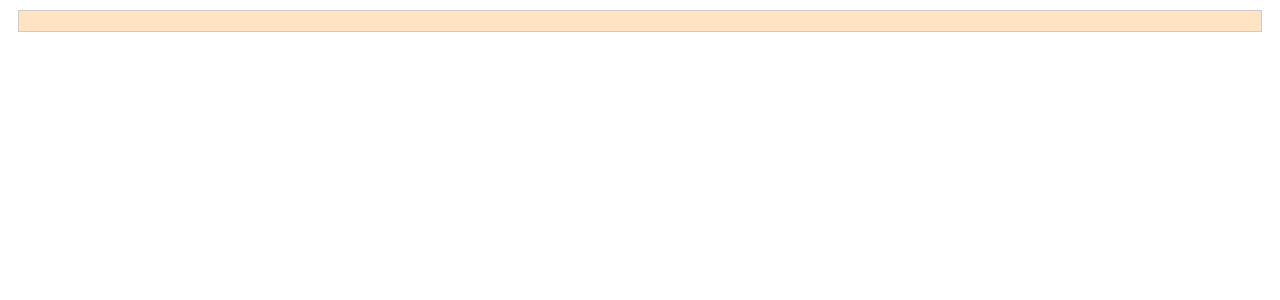
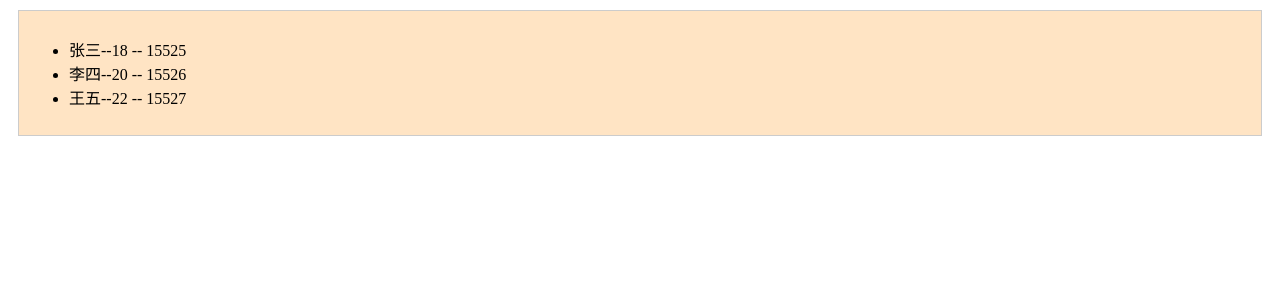
Before and after one commit to 1649125778/hello_vue3, a Vue app: page / in a window 1280 px wide. Shown: the top 300 px of the page. Built offline with nearby package versions, Linux system fonts and the light colour scheme; the HTML template or start-up script is replaced by a standard one.

Commit message:
受用defineprop接受父组件传输的数据

```diff
--- a/src/App.vue
+++ b/src/App.vue
@@ -1,9 +1,31 @@
 <template>
-    <Person ref = "ceshiren"/>
+    <Person a= "哈哈" :list = 'personList'/>
 </template>
 
 <script lang="ts" setup name = "App">
     import Person from './components/Person.vue'
+    import { reactive} from 'vue'
+    // 引入 Person 组件
+    import { type PersonInter, type Persons } from '@/types'
+    let personList = reactive<Persons>( [
+        {
+            name: '张三',
+            age: 18,
+            tel: 15525,
+            x: 10,
+        },
+        {
+            name: '李四',
+            age: 20,
+            tel: 15526
+        },
+        {
+            name: '王五',
+            age: 22,
+            tel: 15527
+        }
+    ])
+
 </script>
 
 <style scoped>
--- a/src/components/Person.vue
+++ b/src/components/Person.vue
@@ -1,36 +1,21 @@
 
 <template>
     <div class="person">
+        <ul>
+            <li v-for="item in x.list" :key="item.name">
+                {{ item.name }}--{{ item.age }} -- {{ item.tel }}
+            </li>
+        </ul>
 
     </div>
 </template>
 
 <script setup lang="ts" name="Person">
-import { type PersonInter, type Persons } from '@/types'
-    // 引入 PersonInter 接口
-    let person: PersonInter = {
-        name: '张三',
-        age: 18,
-        tel: 15525
-    }
 
-    let persons: Persons = [
-        {
-            name: '张三',
-            age: 18,
-            tel: 15525
-        },
-        {
-            name: '李四',
-            age: 20,
-            tel: 15526
-        },
-        {
-            name: '王五',
-            age: 22,
-            tel: 15527
-        }
-    ]
+import { defineProps } from 'vue';
+
+let x = defineProps(['list'])
+console.log("接受的list",x.list)
 
 
 </script>
--- a/src/types/index.ts
+++ b/src/types/index.ts
@@ -4,6 +4,7 @@ export interface PersonInter {
     name: string;
     age: number;
     tel: number;
+    x?: number;
  }
 
  //一个自定义类型、
```
